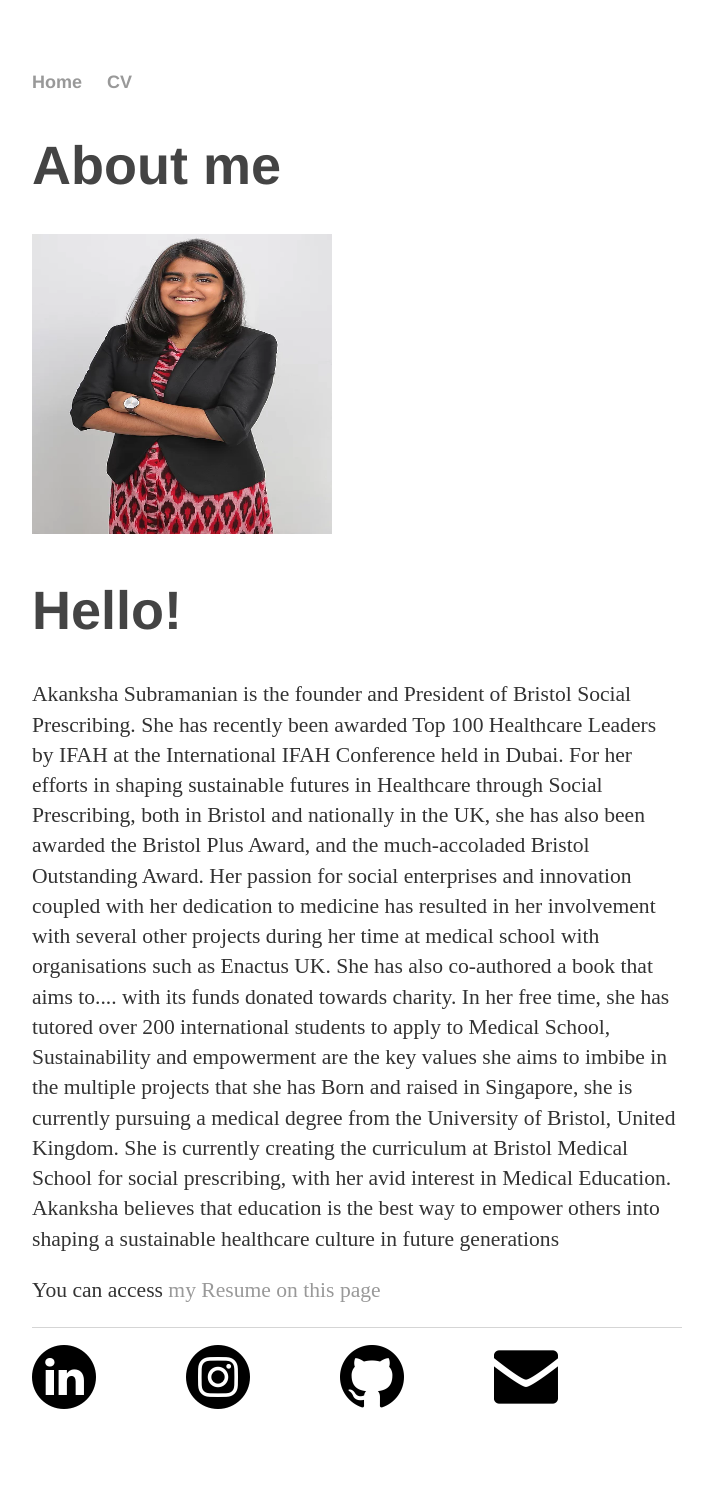
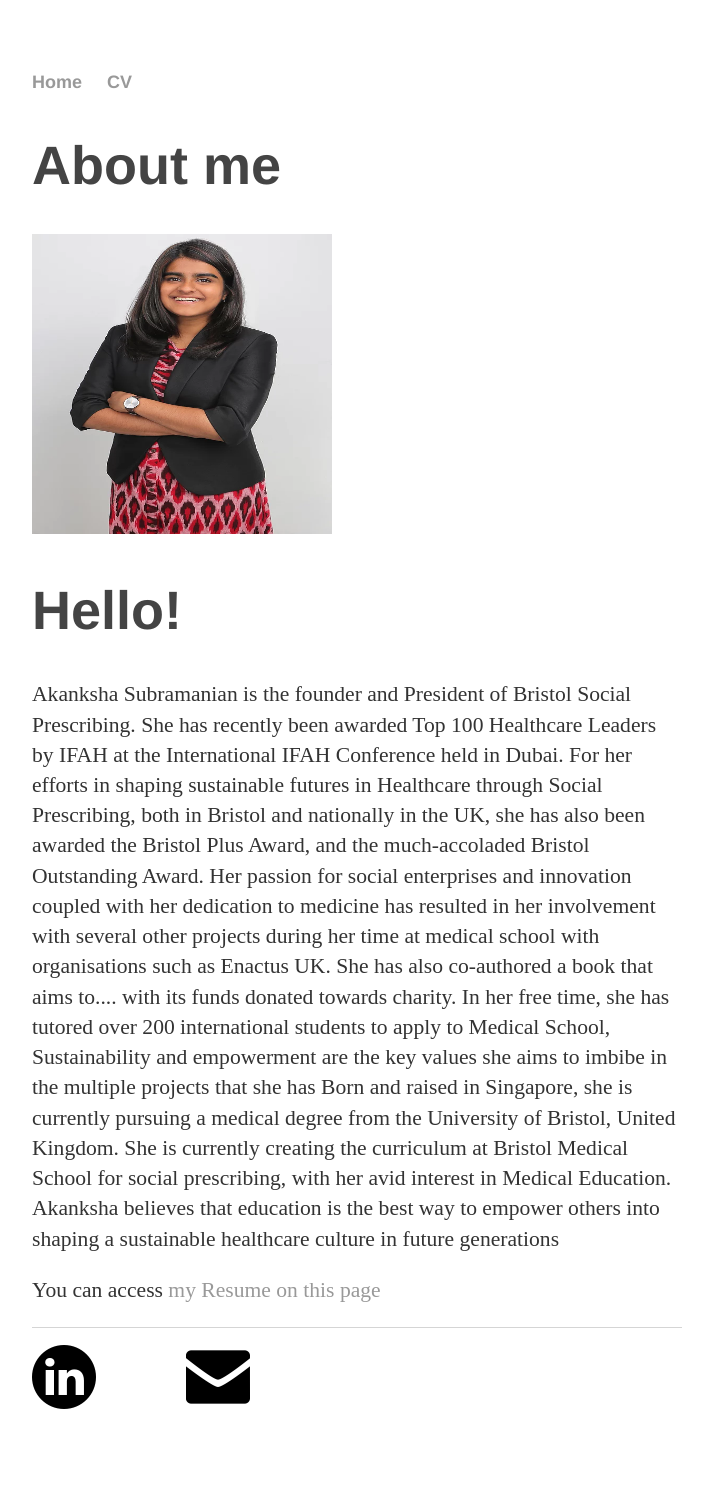
Before and after one commit to akankshasub/akankshasub.github.io, a Jekyll site: the page built from index.html, in a window 1280 px wide. Shown: the whole page, without its empty margins (283-989 px from the left). Built offline with Jekyll 4.4.1, drawn with Linux system fonts in a browser that asks for light colours.

Commit message:
Remove github and instagram

```diff
--- a/_layouts/default.html
+++ b/_layouts/default.html
@@ -14,10 +14,8 @@
     <!-- /.container -->
     <footer>
         <p>
-          <a href="https://www.linkedin.com/in/sunny-miglani/" class="icon linkedin"></a>
-          <a href="https://www.instagram.com/the_sun_effect/?hl=en" class="icon insta"></a>
-          <a href="https://github.com/sunnymiglani"class="icon github"></a>
-          <a href="mailto:sunnymiglani936@gmail.com" class="icon email"></a>
+          <a href="https://sg.linkedin.com/in/akanksha-subramanian" class="icon linkedin"></a>
+          <a href="mailto:akku2304@gmail.com" class="icon email"></a>
         </p>
     </footer>
   </body>
```
